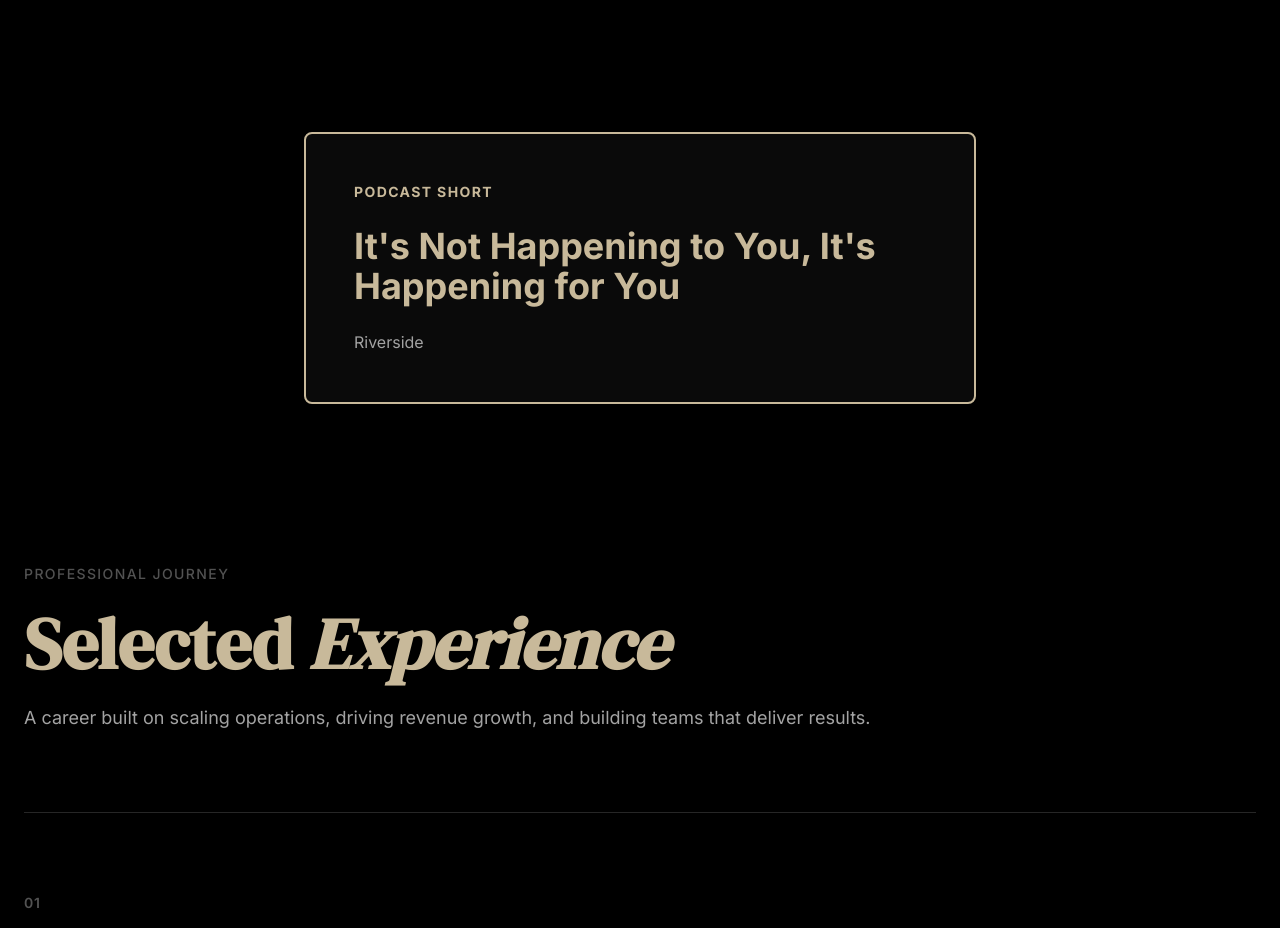
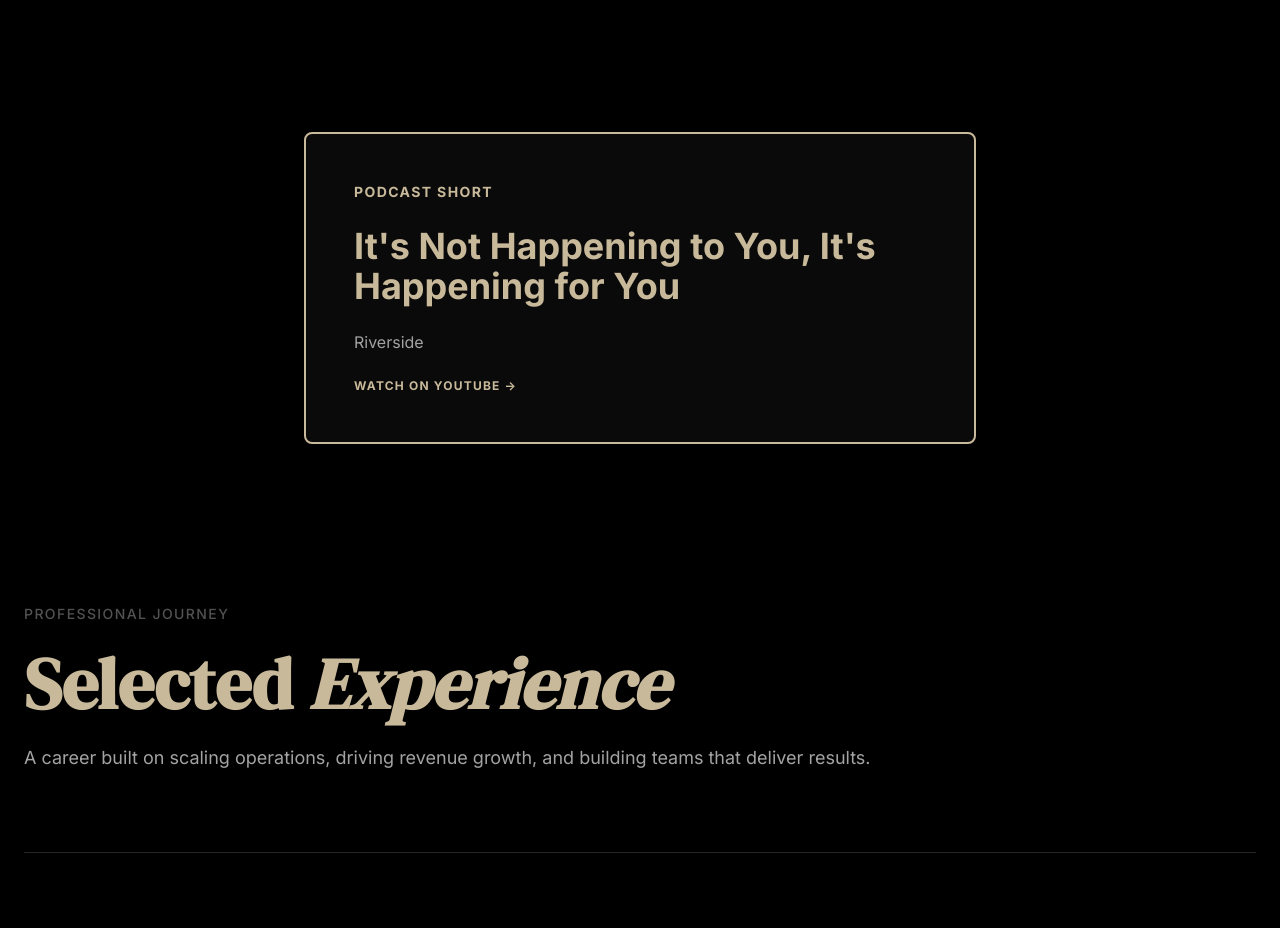
Before and after one commit to letsnavigatebmw/brandonmweaver, a React (Vite) app: page / in a window 1280 px wide. Shown: the part 3360-4288 px from the top of the page. Built offline with nearby package versions, Linux system fonts and the light colour scheme.

Commit message:
Add YouTube link to podcast short - https://youtube.com/shorts/MvYFAvVDfZ8

```diff
--- a/src/components/PodcastShort.jsx
+++ b/src/components/PodcastShort.jsx
@@ -1,8 +1,15 @@
 export default function PodcastShort() {
+  const youtubeUrl = 'https://youtube.com/shorts/MvYFAvVDfZ8'
+
   return (
     <section className="bg-black py-20 md:py-28 px-6">
       <div className="max-w-2xl mx-auto">
-        <div className="border-2 border-gold-400 rounded-lg p-8 md:p-12 bg-gray-950">
+        <a
+          href={youtubeUrl}
+          target="_blank"
+          rel="noopener noreferrer"
+          className="block border-2 border-gold-400 rounded-lg p-8 md:p-12 bg-gray-950 hover:bg-gray-900 transition-colors"
+        >
           <p className="text-gold-400 font-bold uppercase tracking-widest text-sm mb-6">
             Podcast Short
           </p>
@@ -12,7 +19,10 @@ export default function PodcastShort() {
           <p className="text-gray-400 text-base">
             Riverside
           </p>
-        </div>
+          <p className="text-gold-400 font-bold uppercase tracking-widest text-xs mt-6">
+            Watch on YouTube →
+          </p>
+        </a>
       </div>
     </section>
   )
```
